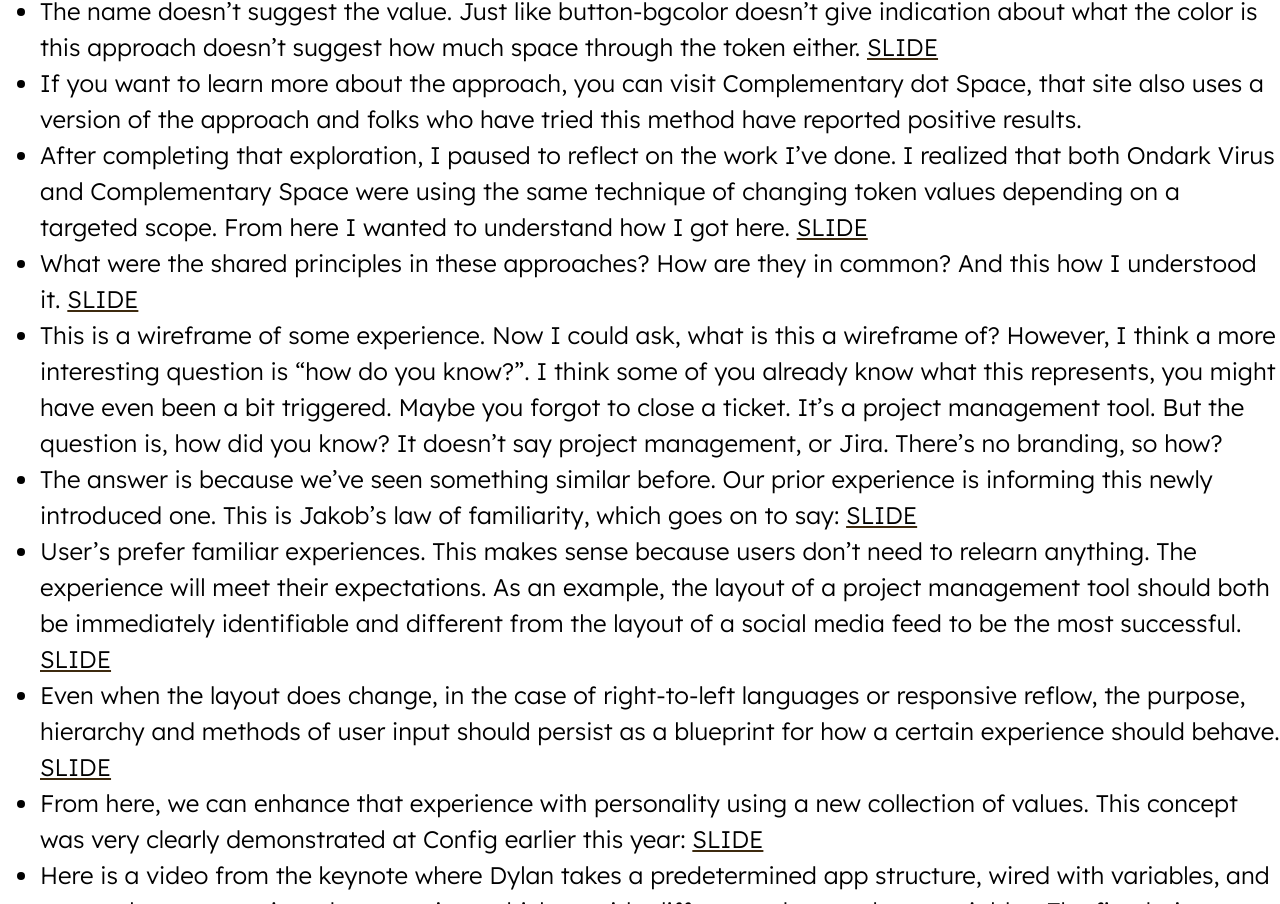
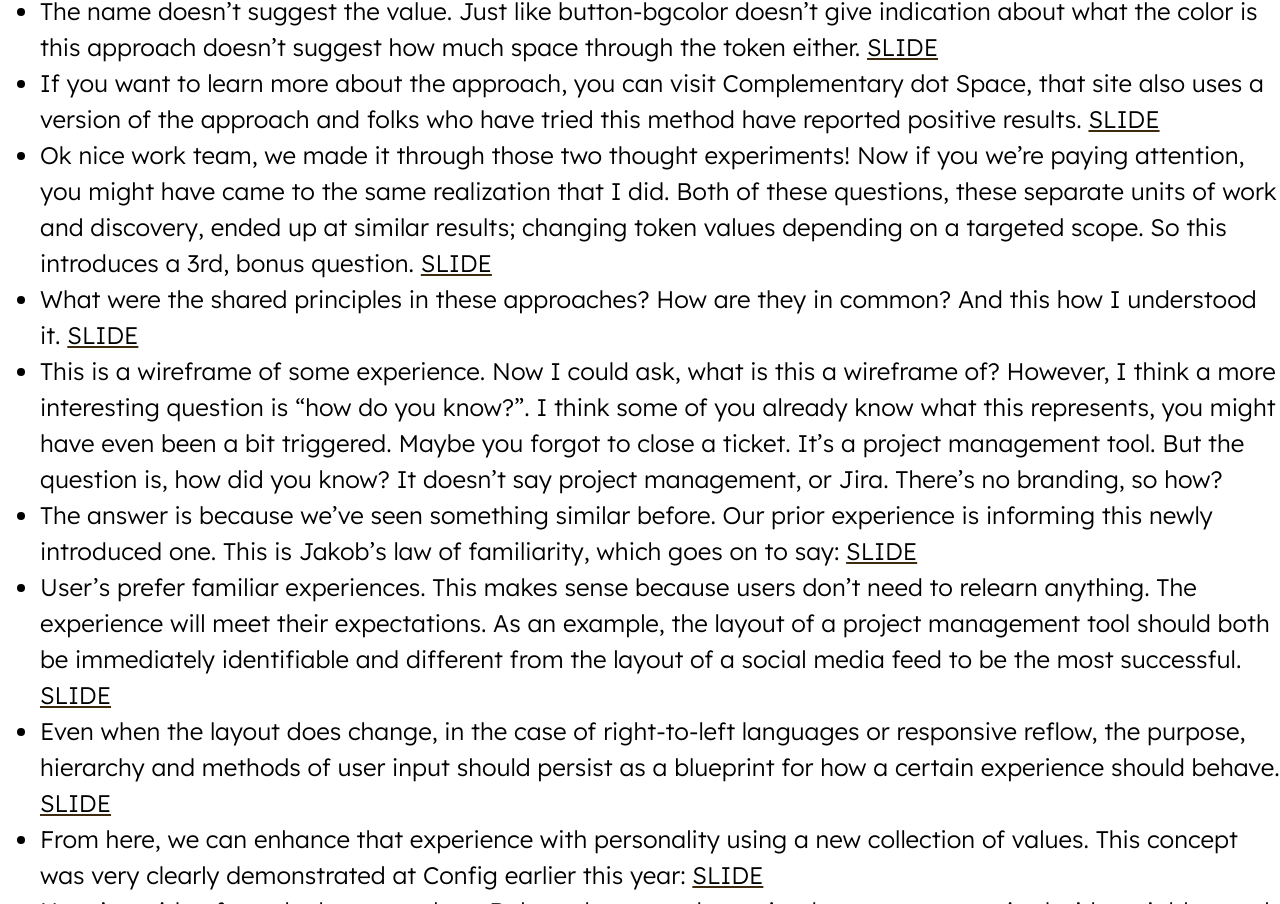
Before and after one commit to ddamato/mise-en-mode, an Astro site: page /script in a window 1280 px wide. Shown: the part 2947-3851 px from the top of the page. Built offline with nearby package versions, Linux system fonts and the light colour scheme; Astro itself is replaced by a stand-in of ours.

Commit message:
Survived

```diff
--- a/src/pages/index.astro
+++ b/src/pages/index.astro
@@ -142,6 +142,10 @@ import Author from '@components/Author.astro';
 			<p>Each region determines what the value of space is within. You can create different amounts of space by assigning a different value for the tokens in that region.</p>
 
 			<p>In this way, <strong>we no longer need to have space token naming at all!</strong> If the regions are the scale, and each region goes down one level of space, you can go down multiple levels by continuing to nest regions. Only going in a decreasing direction is appropriate because as we traverse deeper into an interface, there is less room and compositions are naturally more compact.</p>
+		</Section>
+
+		<Section slide>
+			<Media src="/media/survived.png" alt=""/>
 		</Section>
 
 		<Section>
--- a/src/pages/script.md
+++ b/src/pages/script.md
@@ -48,7 +48,8 @@ layout: '@layouts/Layout.astro'
 - The name doesn't suggest the value. Just like button-bgcolor doesn't give indication about what the color is this approach doesn't suggest how much space through the token either.
 [SLIDE](complementary)
 - If you want to learn more about the approach, you can visit Complementary dot Space, that site also uses a version of the approach and folks who have tried this method have reported positive results.
-- After completing that exploration, I paused to reflect on the work I've done. I realized that both Ondark Virus and Complementary Space were using the same technique of changing token values depending on a targeted scope. From here I wanted to understand how I got here.
+[SLIDE](survived)
+- Ok nice work team, we made it through those two thought experiments! Now if you we're paying attention, you might have came to the same realization that I did. Both of these questions, these separate units of work and discovery, ended up at similar results; changing token values depending on a targeted scope. So this introduces a 3rd, bonus question.
 [SLIDE](shared)
 - What were the shared principles in these approaches? How are they in common? And this how I understood it.
 [SLIDE](wireframe)
```
Also changed, not shown: public/media/exploding-gauge.png, public/media/survived.png (added).
